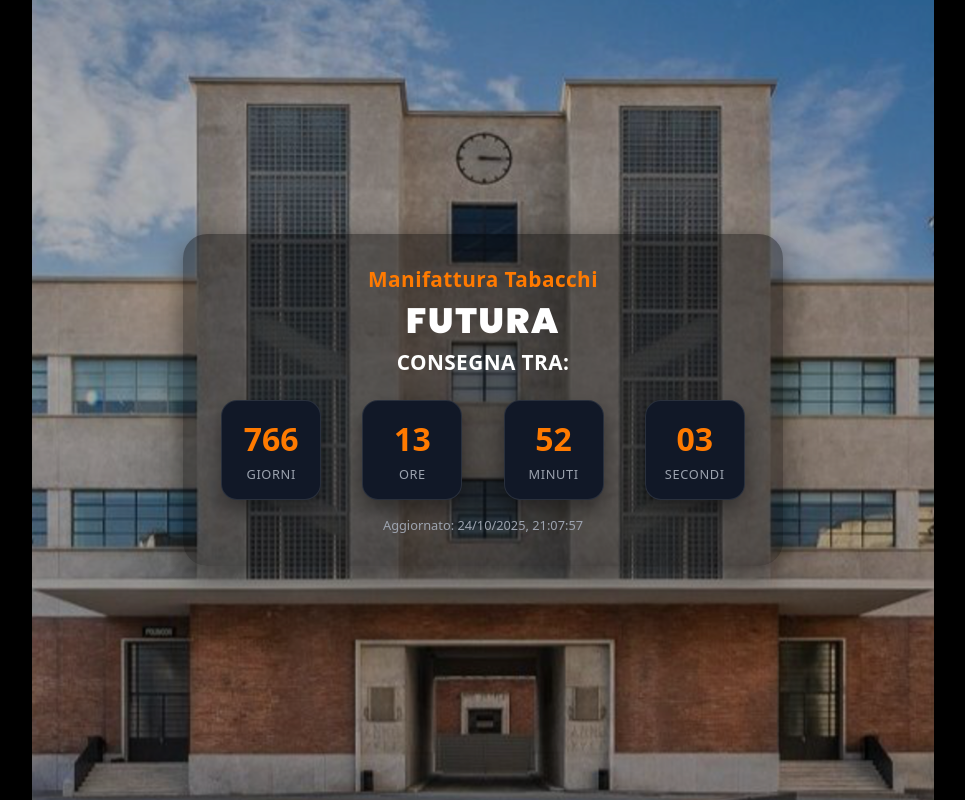
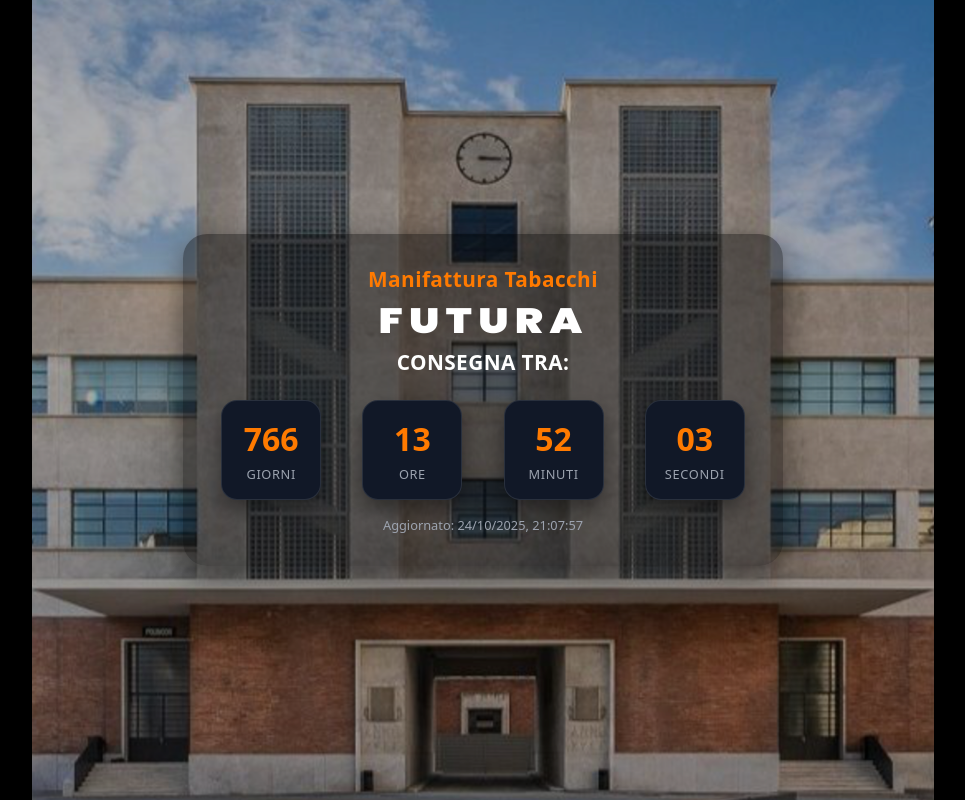
Before and after one commit to mariflor73-star/Manifattura-Tabacchi, a plain HTML site: page index.html in a window 1280 px wide. Shown: the whole page, without its empty margins (157-1122 px from the left). Drawn offline with Linux system fonts and the light colour scheme.

Commit message:
Add files via upload

```diff
--- a/index.html
+++ b/index.html
@@ -78,13 +78,14 @@
     .futura-font {
       font-family: 'Poppins', sans-serif;
       font-weight: 900;
-      letter-spacing: 0.05em;
+      letter-spacing: 0.15em; /* spaziatura tra lettere */
       font-size: 2.2rem;
       color: white;
       display: inline-block;
       margin-top: 0.3rem;
       margin-bottom: 0.3rem;
       text-transform: uppercase;
+      transform: scaleX(1.2); /* allarga orizzontalmente la scritta FUTURA */
     }
 
     .target {
```
